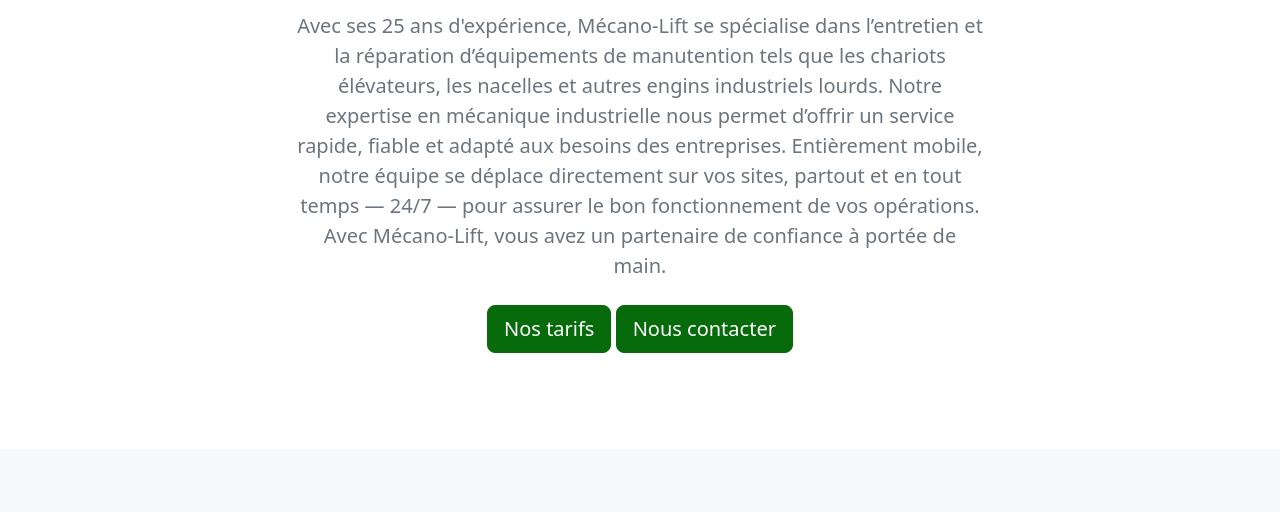
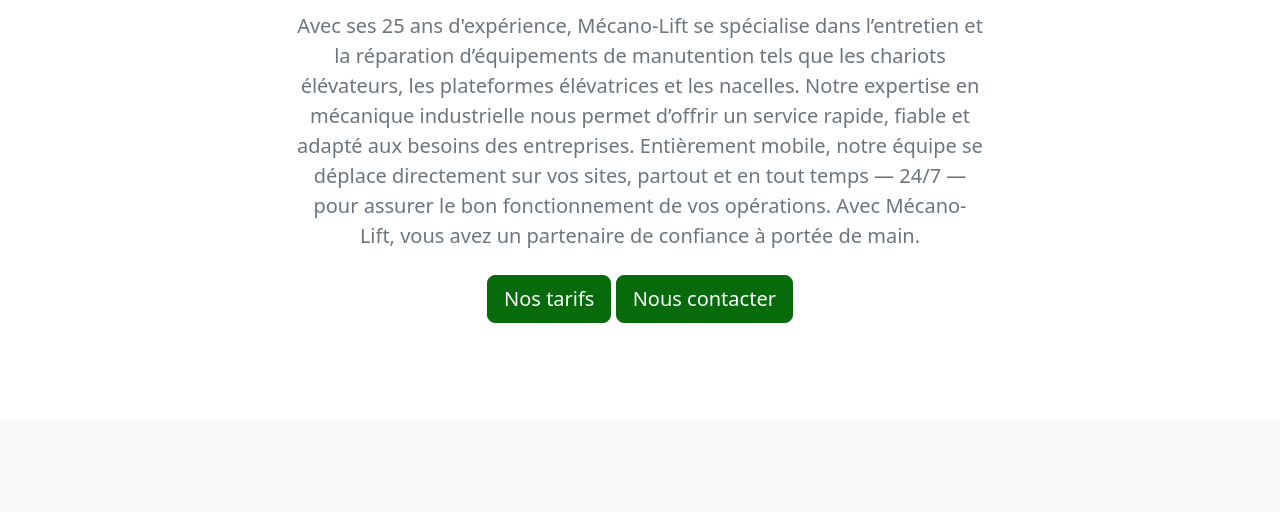
Before and after one commit to anfor003/anfor003.github.io, a plain HTML site: page about.html in a window 1280 px wide. Shown: the part 266-778 px from the top of the page. Drawn offline with nearby package versions, Linux system fonts and the light colour scheme.

```diff
--- a/about.html
+++ b/about.html
@@ -52,8 +52,7 @@
                             <h1 class="fw-bolder mb-3">25 ans d'expérience
                             </h1>
                             <p class="lead fw-normal text-muted mb-4">Avec ses 25 ans d'expérience, Mécano-Lift se spécialise dans l’entretien
-                                 et la réparation d’équipements de manutention tels que les chariots élévateurs, les nacelles et autres engins
-                                 industriels lourds. Notre expertise en mécanique industrielle nous permet d’offrir un service rapide, fiable
+                                 et la réparation d’équipements de manutention tels que les chariots élévateurs, les plateformes élévatrices et les nacelles. Notre expertise en mécanique industrielle nous permet d’offrir un service rapide, fiable
                                   et adapté aux besoins des entreprises. Entièrement mobile, notre équipe se déplace directement sur vos sites,
                                    partout et en tout temps — 24/7 — pour assurer le bon fonctionnement de vos opérations. Avec Mécano-Lift,
                                     vous avez un partenaire de confiance à portée de main.</p>
```
Also changed, not shown: index.html (+2 -0 lines).
